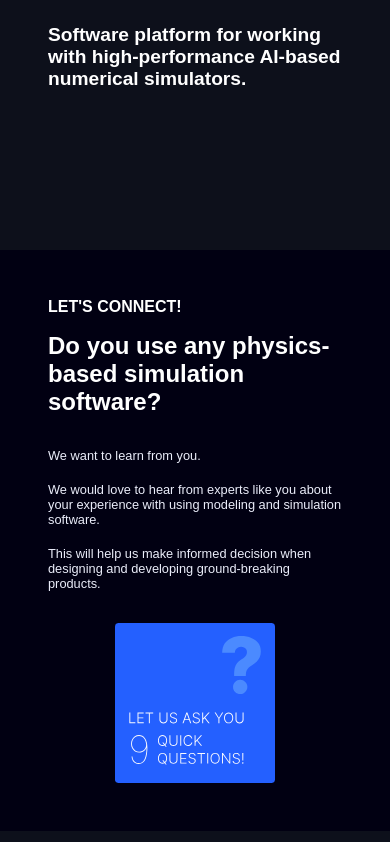
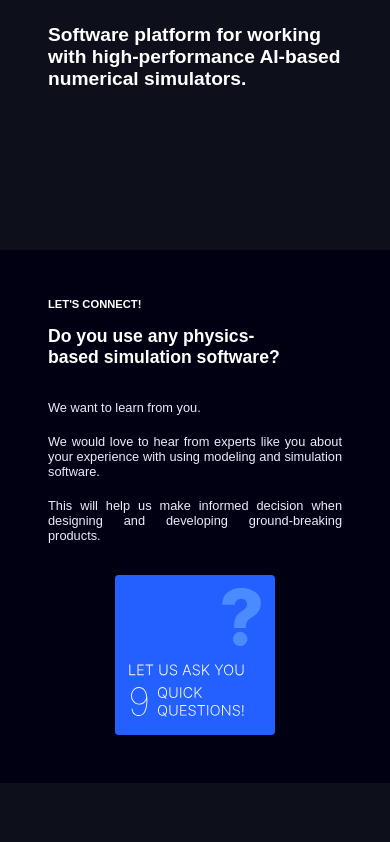
Before and after one commit to DimensionLab/web, a Next.js app: page / in a window 390 px wide. Shown: the part 2827-3669 px from the top of the page. Built offline with nearby package versions, Linux system fonts and the light colour scheme.

Commit message:
feat: modify 'connect with us' to be centered and customize on mobile screen

```diff
--- a/src/components/homepage/mainContent/ConnectWithUs.tsx
+++ b/src/components/homepage/mainContent/ConnectWithUs.tsx
@@ -20,17 +20,29 @@ const ConnectWithUsWrapper = styled.section`
     display: flex;
     flex-direction: column;
     gap: 1rem;
+    justify-content: center;
 
     .small-title{
       color: #fff;
       font-size: 1rem;
       text-align: start;
+
+      @media (max-width: 768px) {
+        text-align: start;
+        font-size: 0.7rem;
+      }
     }
 
     .big-title{
       color: #fff;
       font-size: 1.5rem;
       text-align: start;
+
+      @media (max-width: 768px) {
+        text-align: start;
+        font-size: 1.1rem;
+        max-width: 80%;
+      }
     }
   }
 
@@ -43,9 +55,10 @@ const ConnectWithUsWrapper = styled.section`
     flex-direction: column;
     align-items: flex-start;
     gap: 1.2rem;
+    justify-content: center;
 
-    br {
-      padding: 2rem;
+    @media (max-width: 768px) {
+      text-align: justify;
     }
   }
 
```
